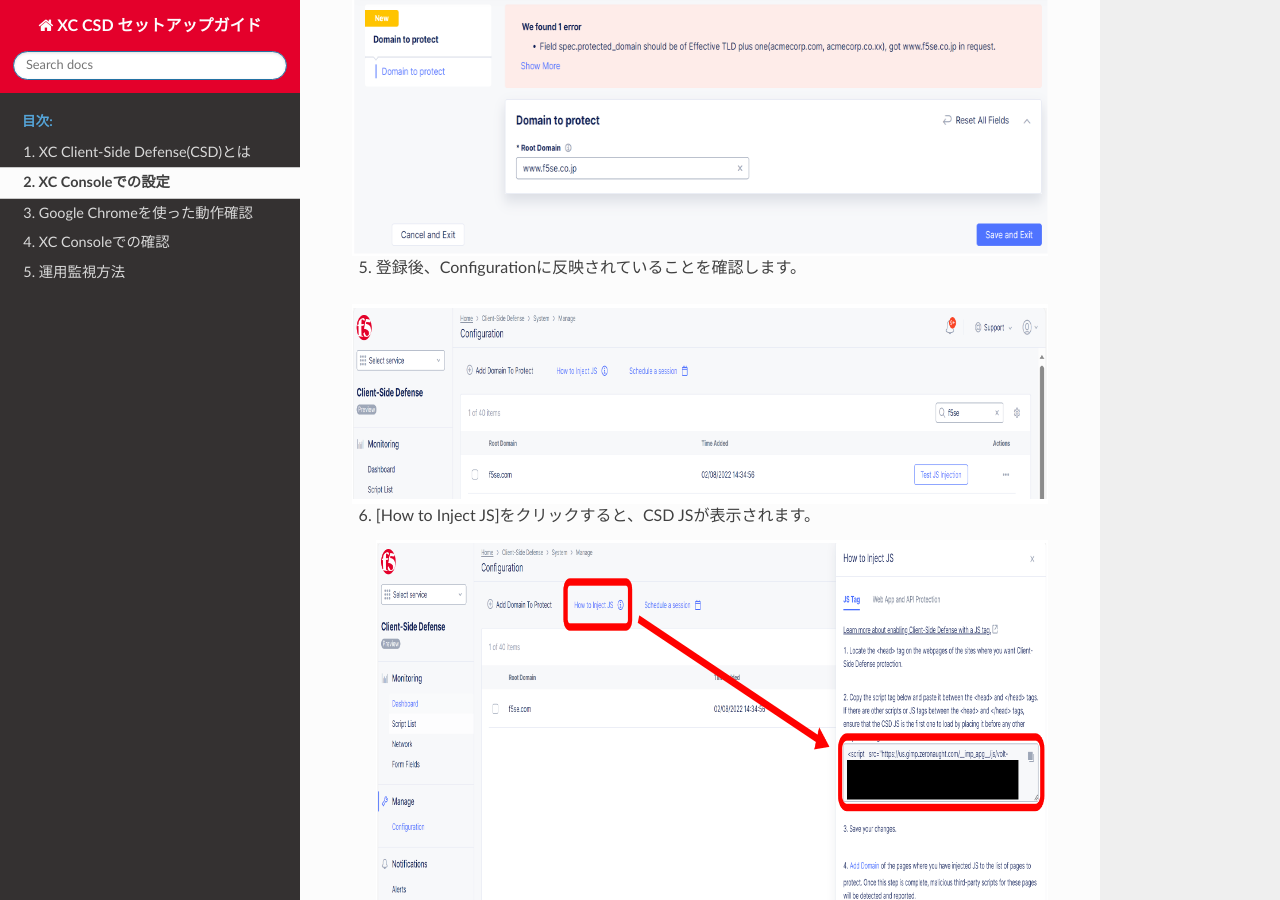
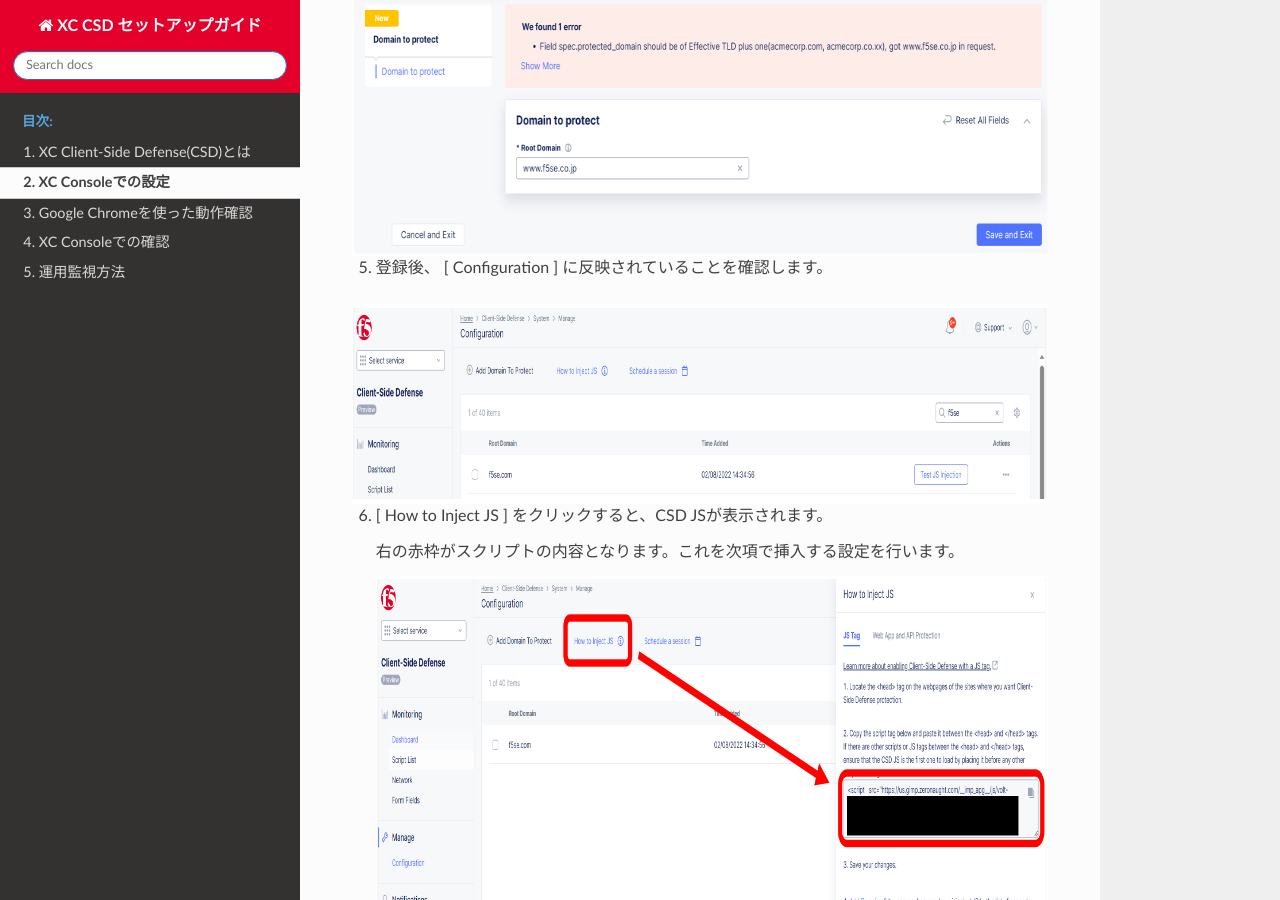
Before and after one commit to BeF5/f5j-xc-csd, a Sphinx documentation site: the page built from docs/module02/module02.rst, in a window 1280 px wide and 900 px high, scrolled down 2568 px. Built offline with Sphinx 7.4.7 and the Read the Docs theme 2.0.0, drawn with Linux system fonts in a browser that asks for light colours.

Commit message:
Update module02.rst

```diff
--- a/docs/module02/module02.rst
+++ b/docs/module02/module02.rst
@@ -39,14 +39,16 @@
    :align: center
 
 
-5. 登録後、Configurationに反映されていることを確認します。
+5. 登録後、 [ Configuration ] に反映されていることを確認します。
 
 .. figure:: images/Picture5.png
    :scale: 50%
    :align: center
 
 
-6. [How to Inject JS]をクリックすると、CSD JSが表示されます。
+6. [ How to Inject JS ] をクリックすると、CSD JSが表示されます。
+
+   右の赤枠がスクリプトの内容となります。これを次項で挿入する設定を行います。
 
    .. figure:: images/Picture6.png
       :scale: 50%
```
